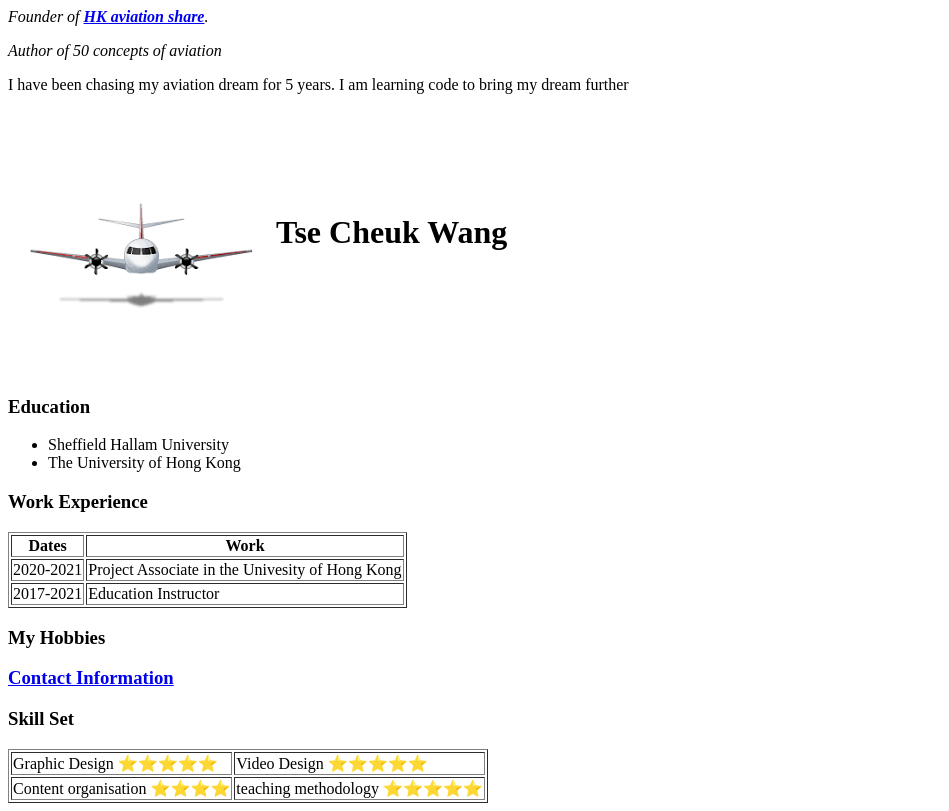
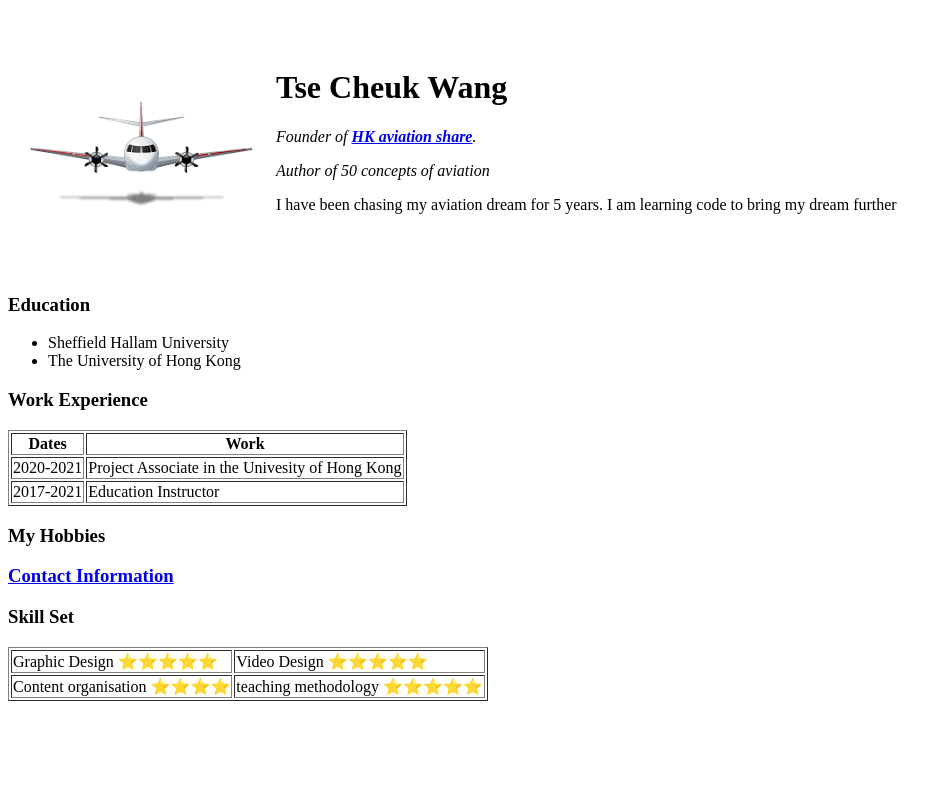
Before and after one commit to Cheukcoding/CV, a plain HTML site: page index.html in a window 1280 px wide. Shown: the whole page, without its empty margins (0-949 px from the left). Drawn offline with Linux system fonts and the light colour scheme.

Commit message:
Update index.html

```diff
--- a/index.html
+++ b/index.html
@@ -9,10 +9,10 @@
   <table cellspacing="20">
     <tr>
       <td><img src="DC5.png" alt="Elvis's profile picture"></td>
-      <td><h1> Tse Cheuk Wang </h1></td>
-        <p><em> Founder of <strong><a href="https://www.youtube.com/">HK aviation share</a></strong>.</em></p>
-        <p><em> Author of 50 concepts of aviation </em></p>
-        <p> I have been chasing my aviation dream for 5 years. I am learning code to bring my dream further </p>
+      <td><h1> Tse Cheuk Wang </h1>
+       <p><em> Founder of <strong><a href="https://www.youtube.com/">HK aviation share</a></strong>.</em></p>
+       <p><em> Author of 50 concepts of aviation </em></p>
+       <p> I have been chasing my aviation dream for 5 years. I am learning code to bring my dream further </p></td>
     </tr>
   </table>
 
```
